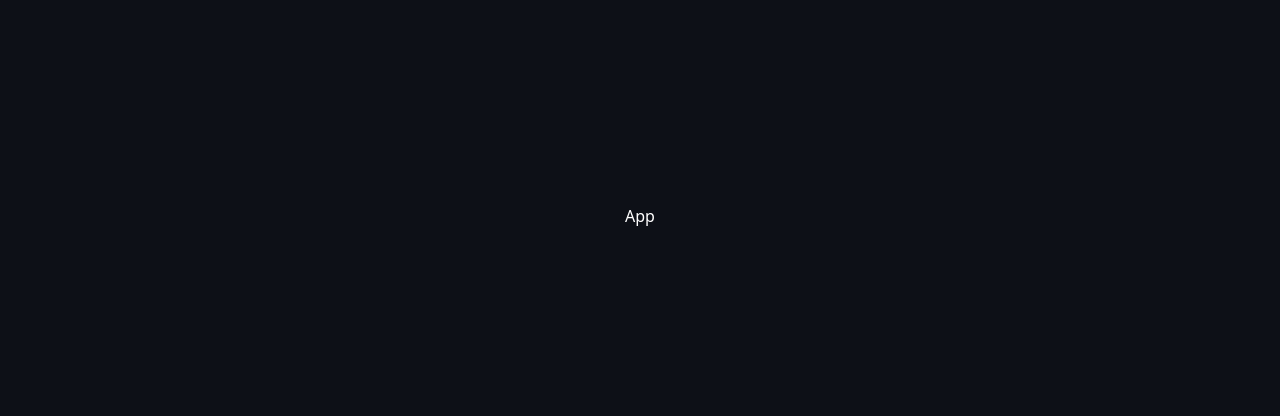
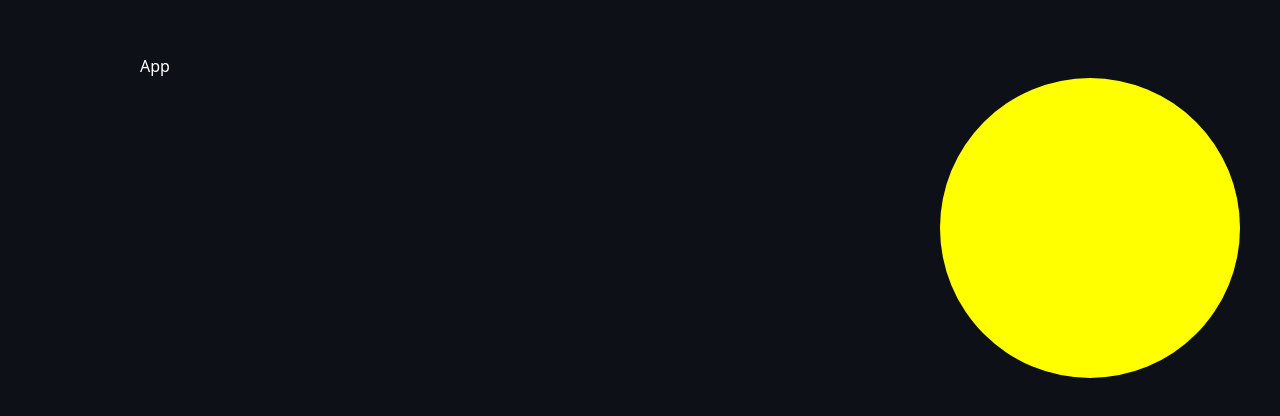
Before and after one commit to williamscodebox/ts-demos, a React (Vite) app: page / in a window 1280 px wide. Shown: the part 184-600 px from the top of the page. Built offline with nearby package versions, Linux system fonts and the light colour scheme.

Commit message:
updated App

```diff
--- a/src/App.css
+++ b/src/App.css
@@ -14,6 +14,9 @@ body {
   align-items: center;
   height: 100vh;
 }
+.box-start {
+  margin-left: -500px;
+}
 .box {
   width: 300px;
   height: 300px;
--- a/src/App.tsx
+++ b/src/App.tsx
@@ -1,7 +1,20 @@
 import "./App.css";
+import { motion } from "motion/react";
 
 function App() {
-  return <div>App</div>;
+  return (
+    <div>
+      <div className="box-start">
+        App
+        <motion.div
+          className="box"
+          initial={{ x: 0 }}
+          animate={{ x: 800 }}
+          transition={{ delay: 0.25, ease: "easeOut", duration: 0.25 }}
+        ></motion.div>
+      </div>
+    </div>
+  );
 }
 
 export default App;
```
